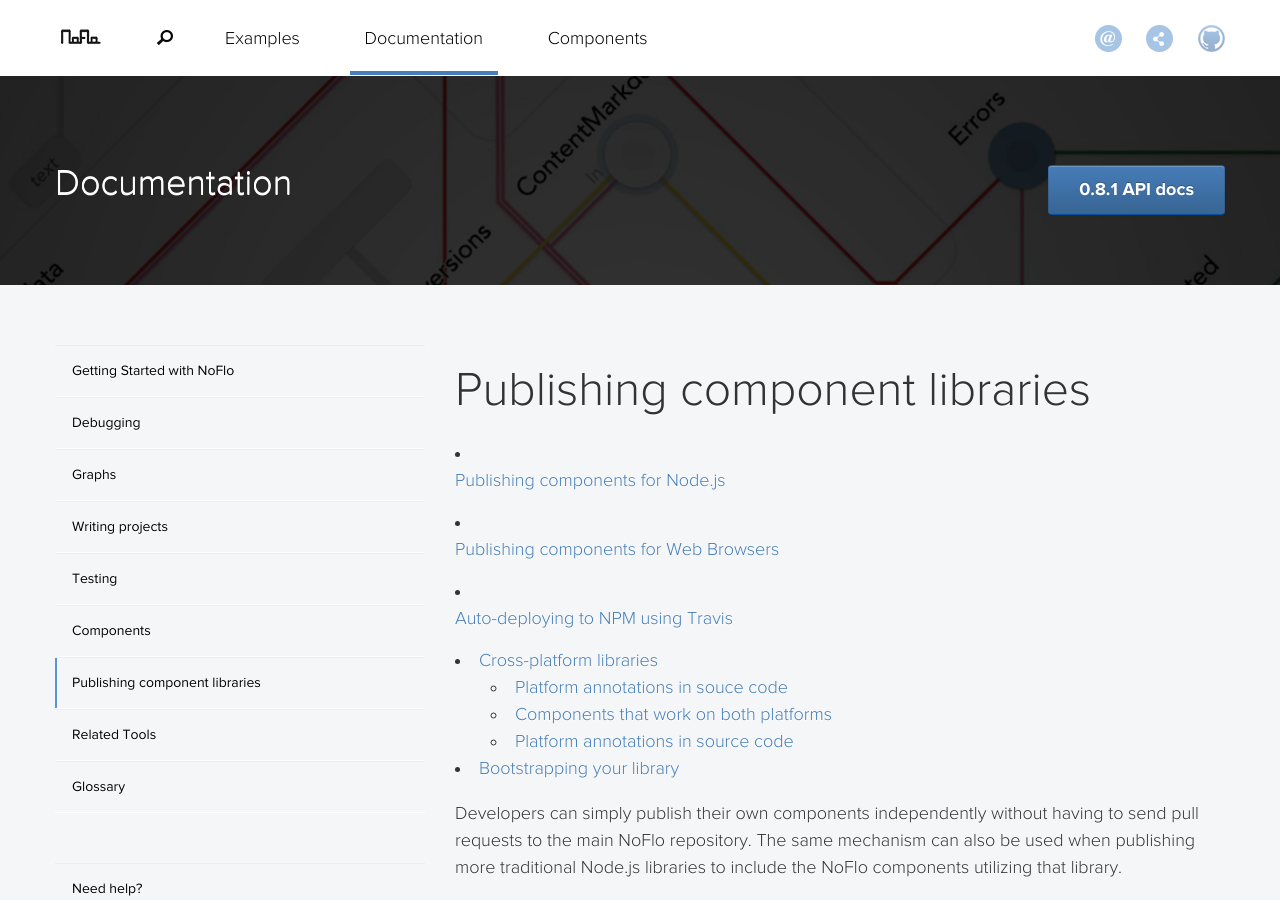
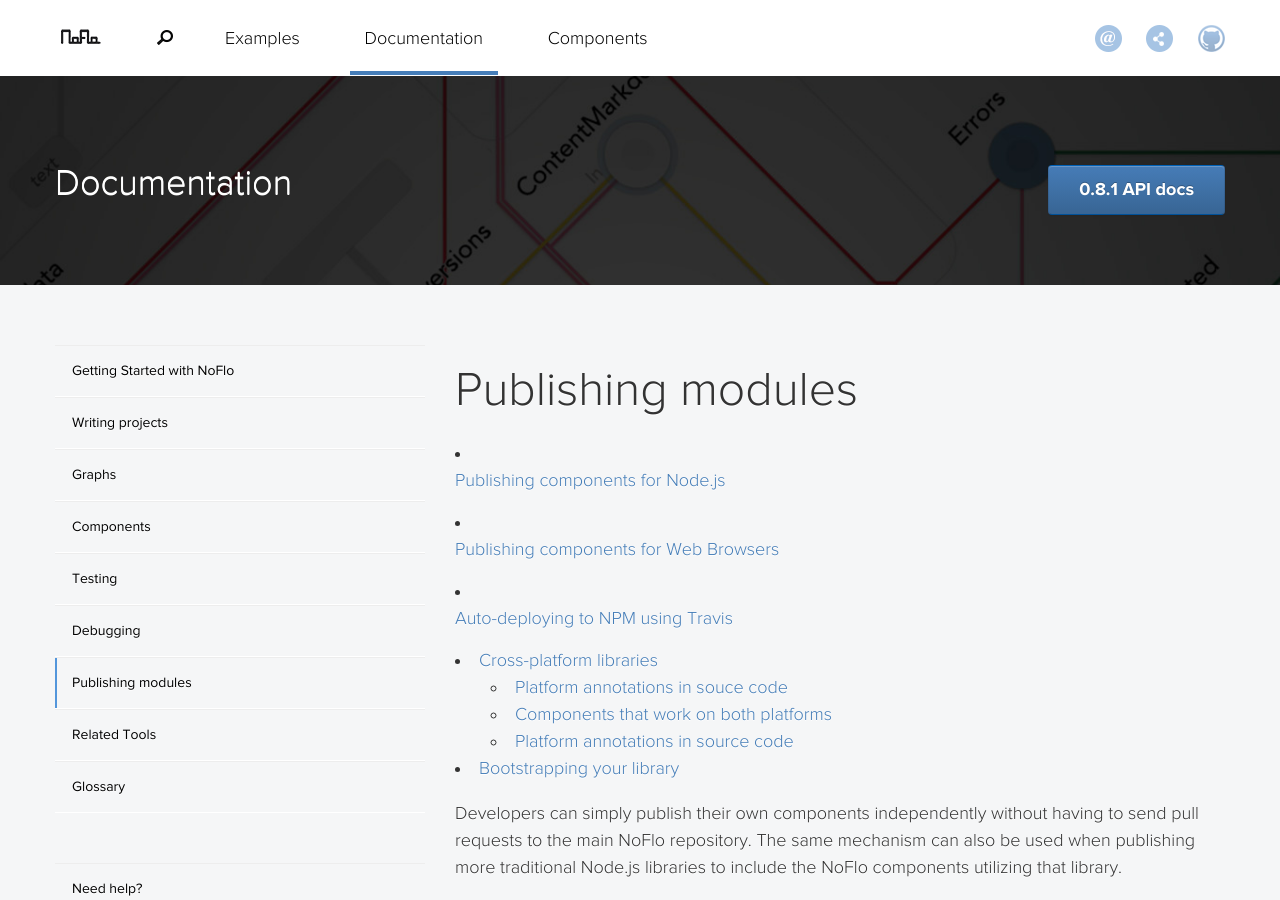
Before and after one commit to noflo/noflo.github.io, a Jekyll site: the page built from documentation/_posts/2013-07-11-publishing.md, in a window 1280 px wide and 900 px high. Built offline with Jekyll 4.4.1, drawn with Linux system fonts in a browser that asks for light colours; nearby versions of some CDN libraries.

Commit message:
Reorganize docs nav

```diff
--- a/documentation/_posts/2013-07-11-publishing.md
+++ b/documentation/_posts/2013-07-11-publishing.md
@@ -1,6 +1,6 @@
 ---
 layout: documentation
-title: Publishing component libraries
+title: Publishing modules
 ---
 
 - [Publishing components for Node.js](#publishing-your-components-for-node-js)
```
Also changed, not shown: documentation/_posts/2016-07-20-testing.md (renamed from documentation/_posts/2016-06-13-testing.md), documentation/_posts/2017-01-01-components.md (renamed from documentation/_posts/2013-07-12-components.md), documentation/_posts/2017-02-01-graphs.md (renamed from documentation/_posts/2016-06-20-graphs.md), documentation/_posts/2017-03-04-writing-projects.md (renamed from documentation/_posts/2016-06-15-writing-projects.md).
